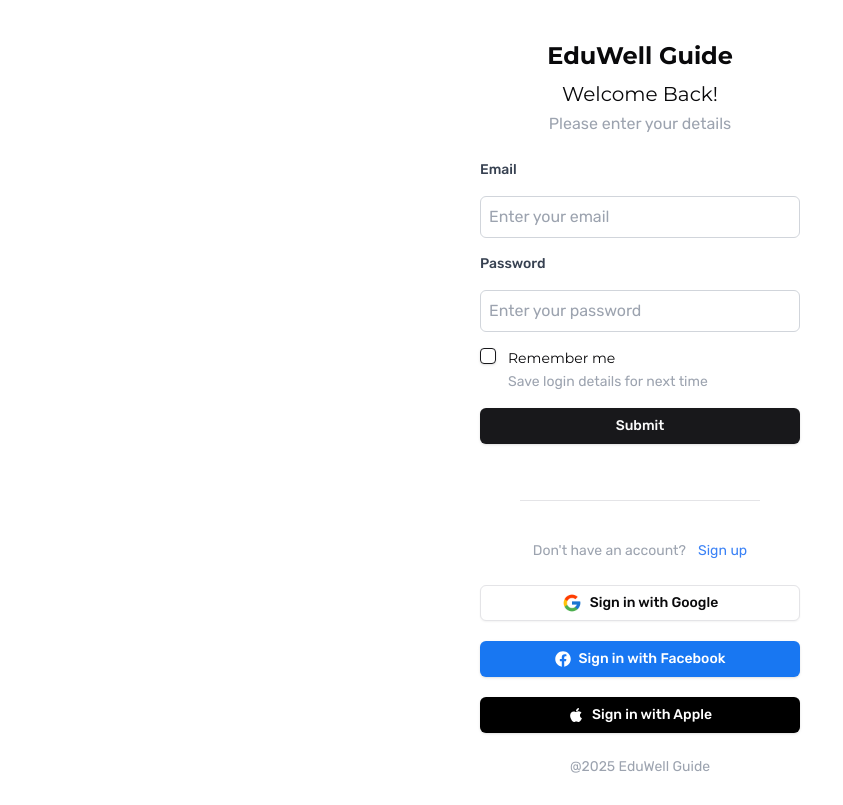
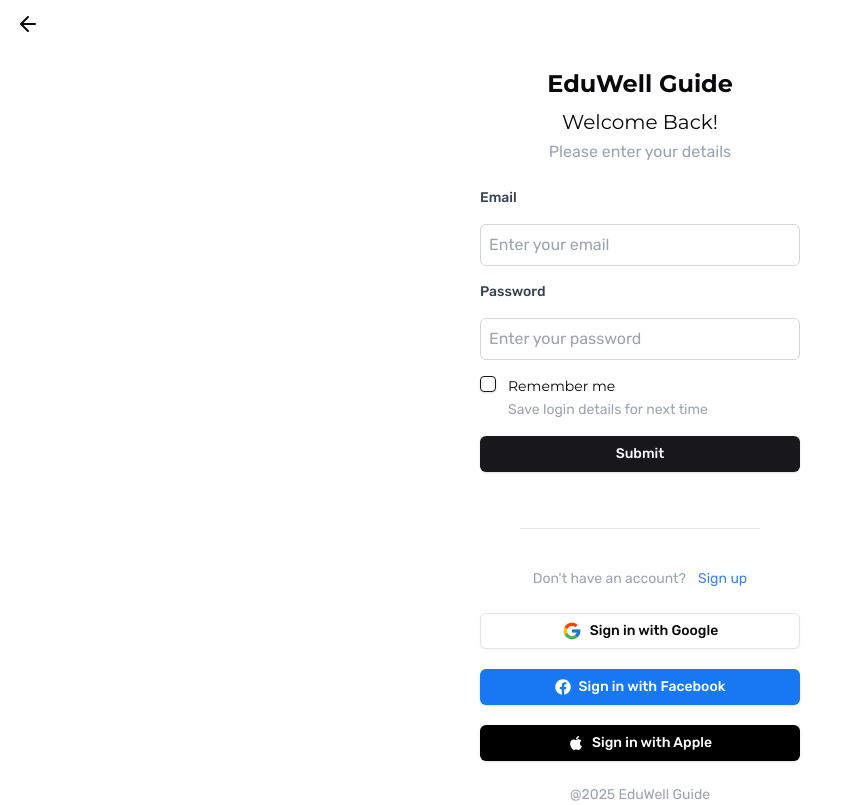
Before and after one commit to Albert735/EduWell-Guide, a Next.js app: page /form/login in a window 1280 px wide. Shown: the whole page, without its empty margins (0-843 px from the left). Built offline with nearby package versions, Linux system fonts and the light colour scheme.

Commit message:
feat: Add Back component for navigation; integrate into login and registration pages

```diff
--- a/src/app/form/(auth)/login/page.tsx
+++ b/src/app/form/(auth)/login/page.tsx
@@ -6,6 +6,7 @@ import Link from "next/link";
 import { FaFacebook, FaApple } from "react-icons/fa";
 import { Button } from "@/components/ui/button";
 import Image from "next/image";
+import Back from "@/components/ui/Back";
 
 type Inputs = {
   email: string;
@@ -26,6 +27,7 @@ export default function LoginPage() {
 
   return (
     <div className="flex flex-col max-w-screen-xl mx-auto items-center justify-center h-screen">
+      <Back />
       <div className="flex flex-col items-center justify-center gap-6">
         <div className="flex flex-col justify-center items-center p-4 w-[25rem] gap-6">
           <span className="flex flex-col items-center gap-2">
--- a/src/app/form/(auth)/registerCounsellor/page.tsx
+++ b/src/app/form/(auth)/registerCounsellor/page.tsx
@@ -13,6 +13,7 @@ import {
   SelectValue,
 } from "@/components/ui/select";
 import { Checkbox } from "@/components/ui/checkbox";
+import Back from "@/components/ui/Back";
 
 type Inputs = {
   email: string;
@@ -34,6 +35,7 @@ export default function RegisterPage() {
 
   return (
     <div className="flex flex-col max-w-screen-xl mx-auto items-center justify-center h-screen">
+      <Back />
       <div className="flex flex-col items-center justify-center gap-8 w-[25rem]">
         <div className="flex flex-col items-center justify-center gap-6">
           <h1 className="text-2xl font-bold">Create your account</h1>
--- a/src/app/form/(auth)/registerStudent/page.tsx
+++ b/src/app/form/(auth)/registerStudent/page.tsx
@@ -6,6 +6,7 @@ import Image from "next/image";
 import { useForm, SubmitHandler } from "react-hook-form";
 import Link from "next/link";
 import { Checkbox } from "@/components/ui/checkbox";
+import Back from "@/components/ui/Back";
 
 type Inputs = {
   email: string;
@@ -28,6 +29,7 @@ export default function RegisterPage() {
 
   return (
     <div className="flex flex-col max-w-screen-xl mx-auto items-center justify-center h-screen">
+      <Back />
       <div className="flex flex-col items-center justify-center gap-8 w-[25rem]">
         <div className="flex flex-col items-center justify-center gap-6">
           <h1 className="text-2xl font-bold">Create your account</h1>
--- /dev/null
+++ b/src/components/ui/Back.tsx
@@ -0,0 +1,28 @@
+"use client";
+
+import { useRouter } from "next/navigation";
+
+export default function Back() {
+  const router = useRouter();
+
+  return (
+    <div
+      className="back flex items-start justify-start p-4 w-full cursor-pointer"
+      onClick={() => router.back()} // Go back to the previous page
+    >
+      <svg
+        xmlns="http://www.w3.org/2000/svg"
+        width="24"
+        height="24"
+        viewBox="0 0 24 24"
+        fill="none"
+        stroke="currentColor"
+        strokeWidth="2"
+        strokeLinecap="round"
+        strokeLinejoin="round"
+      >
+        <path d="M19 12H6M12 5l-7 7 7 7"></path>
+      </svg>
+    </div>
+  );
+}
```
Also changed, not shown: src/components/forms/LoginForm.tsx (deleted), src/components/forms/Register.tsx (deleted).
